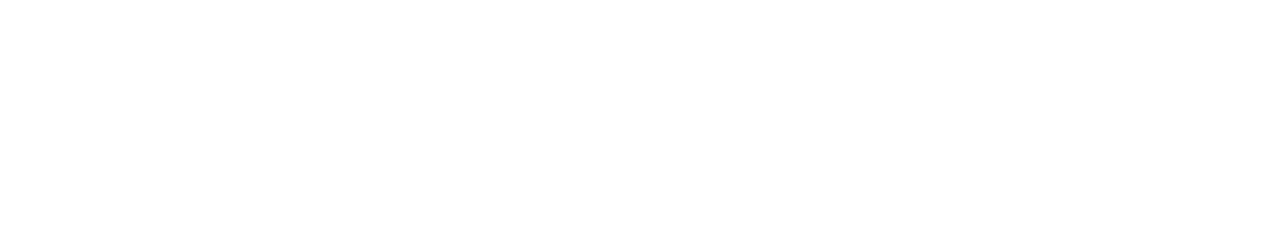
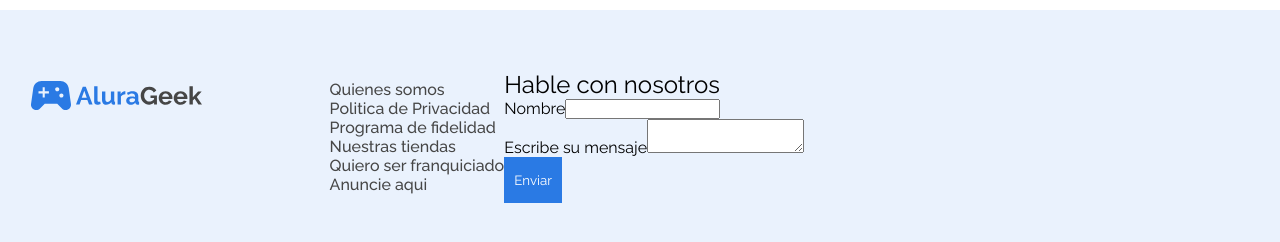
Before and after one commit to PabloSan1997/alurageek, a React (Vite) app in the folder client/: page /#/home in a window 1280 px wide. Shown: the part 696-938 px from the top of the page. Before the commit the page ends 800 px from the top, so only its background shows below. Built offline with nearby package versions, Linux system fonts and the light colour scheme; no server answers.

Commit message:
Se agrego la parte de contactanos y se esboso el formulario

```diff
--- /dev/null
+++ b/client/src/components/Contactanos.tsx
@@ -0,0 +1,30 @@
+import '../estilos/contactanos.scss'
+import logo from '../asserts/tituloLogo.svg';
+import { FomularioContacto } from './FomularioContacto';
+
+const opciones: string[] = ['Quienes somos',
+    'Politica de Privacidad', 'Programa de fidelidad',
+    'Nuestras tiendas', 'Quiero ser franquiciado',
+    'Anuncie aqui'];
+
+export  function Contactanos() {
+    return (
+        <div className="area_contacto">
+            <img src={logo} alt="logo titulo" className='img_logo' />
+                <nav className='menu_lista'>
+                    <ul>
+                        {opciones.map(elemento=>(
+                            <Lista key={elemento} lista={elemento}/>
+                        ))}
+                    </ul>
+                </nav>
+                <FomularioContacto/>
+        </div>
+    )
+}
+
+const Lista = ({lista}:{lista:string}) =>{
+    return (
+        <li><a href="#">{lista}</a></li>
+    );
+}
--- /dev/null
+++ b/client/src/components/FomularioContacto.tsx
@@ -0,0 +1,22 @@
+import React from 'react'
+
+export function FomularioContacto() {
+    const [entradas, setEntradas] = React.useState({nombre:'', mensaje:''});
+    const mandar = (e:React.FormEvent<HTMLFormElement>) =>{
+        e.preventDefault();
+    }
+  return (
+    <form  className="formularioContacto" onSubmit={mandar}>
+        <h2 className='titulo_formulario'>Hable con nosotros</h2>
+        <div className="datos_formulario">
+            <label htmlFor="">Nombre</label>
+            <input type="text" />
+            </div>
+        <div className="datos_formulario">
+            <label htmlFor="">Escribe su mensaje</label>
+            <textarea name="" id=""></textarea>
+            </div>
+        <button className='boton' type='submit'>Enviar</button>
+    </form>
+  )
+}
--- /dev/null
+++ b/client/src/estilos/contactanos.scss
@@ -0,0 +1,32 @@
+@import 'index.scss';
+.area_contacto{
+    width: 100%;
+    display: flex;
+    background: $AzulFondo;
+    padding: 60px 0;
+    .img_logo{
+        margin: 0 0 auto 2%;
+    }
+    .menu_lista{
+        height: 100%;
+        display: flex;
+        width: fit-content;
+        margin: auto 0 auto 10%;
+        ul{
+            list-style: none;
+            height: 100%;
+            display: flex;
+            flex-direction: column;
+            width: fit-content;
+            li{
+                margin: auto auto auto 0;
+                width: fit-content;
+                a{
+                    text-decoration: none;
+                    color: $GrisLetra;
+                    font-weight: 500;
+                }
+            }
+        }
+    }
+}
--- a/client/src/pages/Home.tsx
+++ b/client/src/pages/Home.tsx
@@ -1,3 +1,4 @@
+import {Contactanos} from "../components/Contactanos";
 import { Header } from "../components/Header";
 import { Seccion } from "../components/Seccion";
 import { BannerPromocion } from "../components/bannerPromocion";
@@ -13,6 +14,7 @@
         {categorias.map(elemento=>(
           <Seccion key={elemento} categoria={elemento}/>
         ))}
+        <Contactanos/>
     </>
   )
 }
--- a/client/src/pages/ProductOne.tsx
+++ b/client/src/pages/ProductOne.tsx
@@ -4,6 +4,7 @@
 import { initialSTate, leerUnoProducto } from '../Api/leerUnoProducto';
 import Descripcion from '../components/Descripcion';
 import { ProductosRelacionados } from '../components/ProductosRelacionados';
+import {Contactanos} from '../components/Contactanos';
 
 
 export function ProductOne() {
@@ -23,6 +24,7 @@
             <Header />
             <Descripcion {...producto} />
             <ProductosRelacionados categoria={producto.categoria}/>
+            <Contactanos/>
         </>
     )
 }
--- a/client/src/pages/Productos.tsx
+++ b/client/src/pages/Productos.tsx
@@ -2,6 +2,7 @@
 import { Header } from "../components/Header";
 import ContenedorCajas from "../components/ContenedorCajas";
 import '../estilos/porductos.scss'
+import {Contactanos} from "../components/Contactanos";
 
 export function Productos() {
   const { categoria } = useParams();
@@ -10,6 +11,7 @@
     <Header/>
       <h2 className="tituloProductos">{!categoria ? 'Todos los productos' : categoria}</h2>
       <ContenedorCajas categoria={categoria}/>
+      <Contactanos/>
     </>
   )
 }
```
